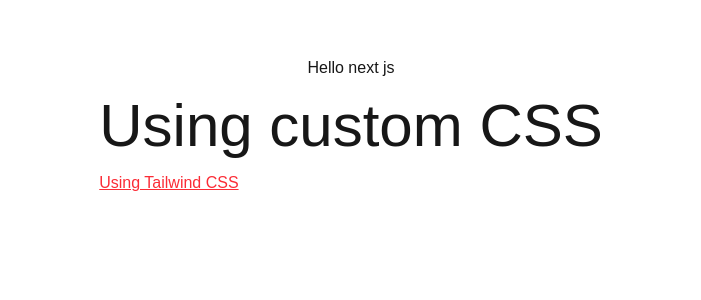
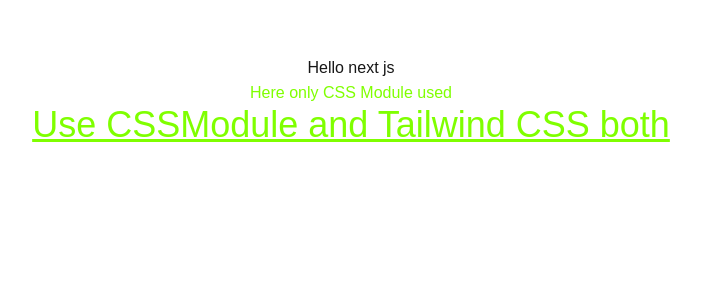
Before and after one commit to ashishkumarak/Learn_Nextjs_CS, a Next.js app in the folder ch1/: page / in a window 1280 px wide. Shown: the top 300 px of the page, without its empty margins (289-990 px from the left). Built offline with nearby package versions, Linux system fonts and the light colour scheme.

Commit message:
CSSmodule

```diff
--- a/ch1/src/app/page.jsx
+++ b/ch1/src/app/page.jsx
@@ -1,3 +1,4 @@
+import LearnCSSModule from "@/components/LearnCSSModule";
 import LearnLink from "@/components/LearnLink";
 import LearnUseGlobalCSS from "@/components/LearnUseGlobalCSS";
 import LearnUseRouter from "@/components/LearnUseRouter";
@@ -11,7 +12,8 @@
 
       {/* <LearnLink /> */}
       {/* <LearnUseRouter /> */}
-      <LearnUseGlobalCSS />
+      {/* <LearnUseGlobalCSS /> */}
+      <LearnCSSModule />
 
 
 
--- /dev/null
+++ b/ch1/src/components/LearnCSSModule.jsx
@@ -0,0 +1,15 @@
+
+import Styles from '../css/CSSModule.module.css'
+
+const LearnCSSModule = () => {
+  return (
+    <>
+    <p className={Styles.my_text_color}>Here only CSS Module used</p>
+
+    <div className={`${Styles.my_text_color} underline text-4xl`}>Use CSSModule and Tailwind CSS both</div>
+
+    </>
+  )
+}
+
+export default LearnCSSModule
--- /dev/null
+++ b/ch1/src/css/CSSModule.module.css
@@ -0,0 +1,4 @@
+
+.my_text_color{
+  color: chartreuse;
+}
```
